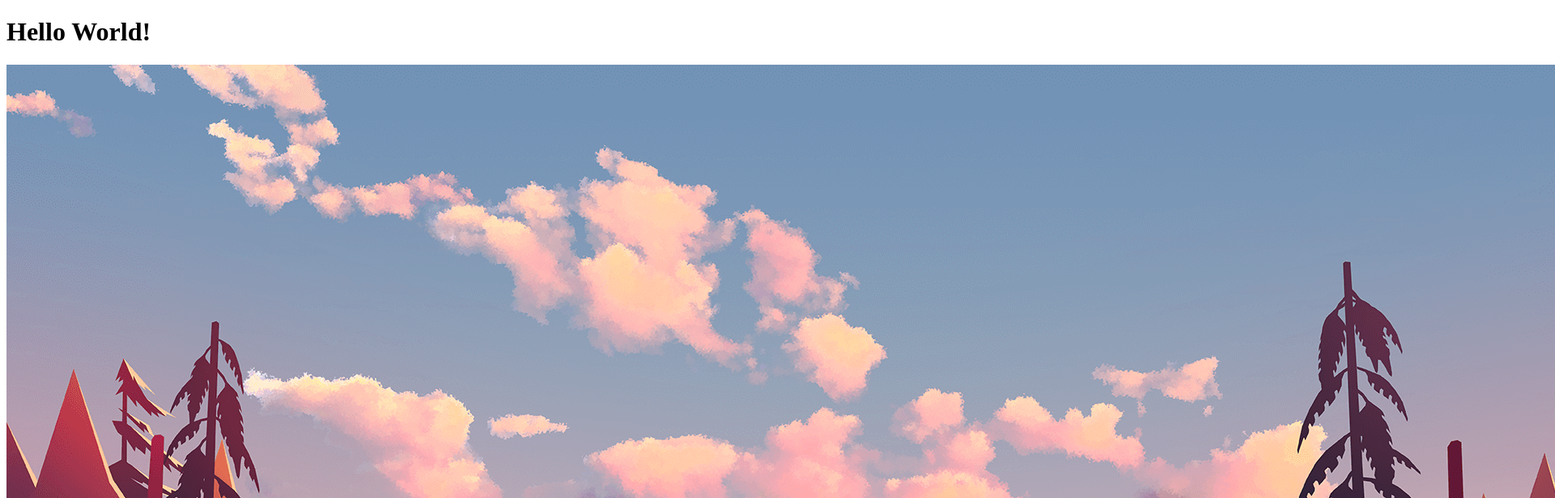
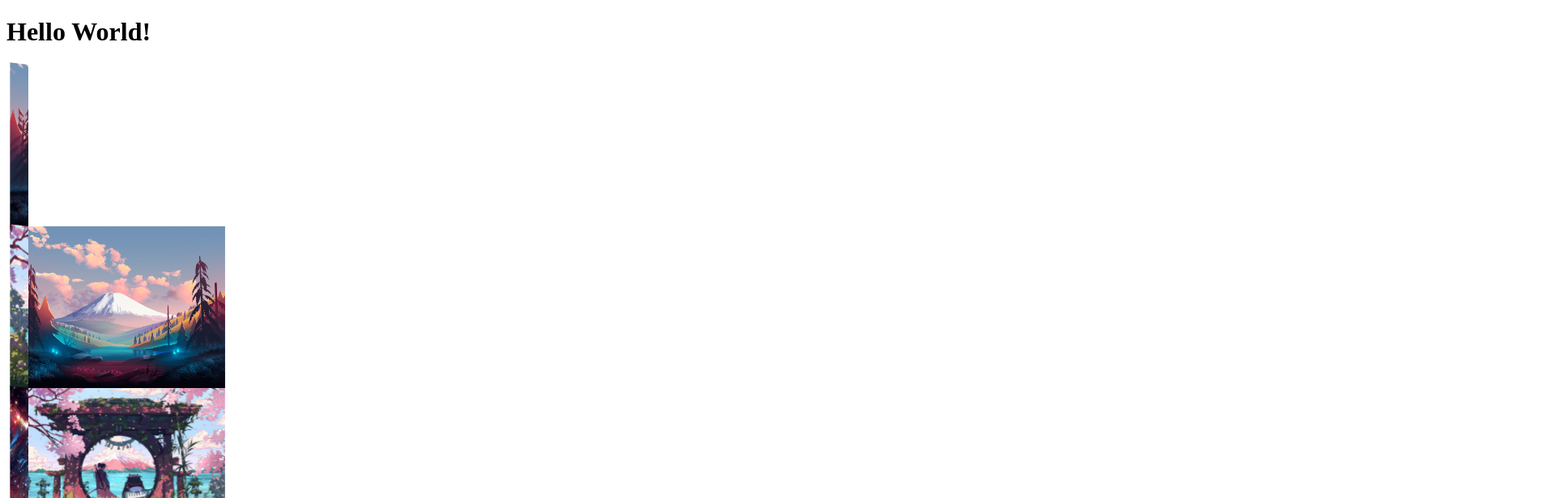
Before and after one commit to GrinZero/magic-design, a React (Vite) app: page / in a window 1280 px wide. Shown: the top 616 px of the page at 81% size, 1920 px wide, since content can reach past the window. Built offline with nearby package versions, Linux system fonts and the light colour scheme.

Commit message:
feat: 完成部分cornswiper

```diff
--- a/src/components/swiper/corner-swiper/CornerSwiper.module.scss
+++ b/src/components/swiper/corner-swiper/CornerSwiper.module.scss
@@ -1,3 +1,32 @@
+%preserve-3d {
+	transform-style: preserve-3d;
+}
+%transtion-all {
+	transition: all 0.36s linear;
+}
+
 .corner-swiper {
 	position: relative;
+	@extend %preserve-3d;
 }
+
+.swiper-item {
+	flex-shrink: 0;
+	perspective: 700px;
+	overflow: visible;
+	@extend %preserve-3d;
+}
+
+.element-3d {
+	clip-path: polygon(0 0, var(--position) 0, var(--position) 100%, 0 100%);
+	transform: rotateX(0deg) rotateY(var(--rotate));
+	transform-origin: var(--position);
+	@extend %preserve-3d;
+	@extend %transtion-all;
+}
+
+.element-2d {
+	clip-path: polygon(var(--position) 0, 100% 0, 100% 100%, var(--position) 100%);
+	@extend %preserve-3d;
+	@extend %transtion-all;
+}
--- a/src/components/swiper/corner-swiper/CornerSwiper.tsx
+++ b/src/components/swiper/corner-swiper/CornerSwiper.tsx
@@ -5,12 +5,14 @@ import styles from './CornerSwiper.module.scss';
 
 interface CornerSwiperProps extends SwiperProps {
 	defaultMargin?: boolean;
+	rotate?: string;
 }
 
 const CornerSwiper: React.FC<CornerSwiperProps> = ({
 	defaultCurrent = 0,
 	defaultMargin = true,
 	children,
+	rotate = '45deg',
 	className = '',
 	// autoplay,
 	// duration,
@@ -22,12 +24,34 @@ const CornerSwiper: React.FC<CornerSwiperProps> = ({
 		if (!defaultMargin) {
 			return childList;
 		}
-		return childList.map((child) =>
-			React.cloneElement(child, {
+		return childList.map((child, index) => {
+			const position = 10;
+			const positionStr = `${position}%`;
+			const element3D = React.cloneElement(child, {
 				...child.props,
-				className: `${child.props.className || ''} mg-mr-5`,
-			}),
-		);
+				key: `${child.key}-Left`,
+				className: `mg-relative mg-overflow-hidden ${styles['element-3d']} ${child.props.className}`,
+				// eslint-disable-next-line @typescript-eslint/naming-convention
+				style: { '--position': positionStr, '--rotate': rotate },
+			});
+			const element2D = React.cloneElement(child, {
+				...child.props,
+				key: `${child.key}-Right`,
+				className: `mg-absolute mg-overflow-hidden mg-top-0 mg-left-0 ${styles['element-2d']} ${child.props.className}`,
+				// eslint-disable-next-line @typescript-eslint/naming-convention
+				style: { '--position': positionStr },
+			});
+
+			const baseClassName = `${child.props.className || ''} mg-mr-5 mg-relative ${
+				styles['swiper-item']
+			}`;
+			const element = (
+				<div key={child.key || index} className={baseClassName}>
+					{[element3D, element2D]}
+				</div>
+			);
+			return element;
+		});
 	}, [children, defaultMargin]);
 
 	return (
--- a/src/components/swiper/swiper-item/SwiperItem.tsx
+++ b/src/components/swiper/swiper-item/SwiperItem.tsx
@@ -5,7 +5,6 @@ import type { ComponentProps } from '@/types';
 export interface SwiperItemProps extends ComponentProps {
 	children: React.ReactNode | React.ReactNode[];
 	className?: string;
-	[key: string]: any;
 }
 
 const SwiperItem: React.FC<SwiperItemProps> = ({ children, className = '', ...rest }) => {
--- a/src/components/swiper/types.tsx
+++ b/src/components/swiper/types.tsx
@@ -2,7 +2,9 @@ import type { ComponentProps } from '@/types';
 
 import type { SwiperItemProps } from './swiper-item/SwiperItem';
 
-type SwiperItemNode = React.ReactElement<React.FC<SwiperItemProps> & { className?: string }>;
+type SwiperItemNode = React.ReactElement<
+	React.FC<SwiperItemProps> & { className?: string; [key: string]: any }
+>;
 export interface SwiperProps extends ComponentProps {
 	interval?: number;
 	duration?: number;
--- /dev/null
+++ b/src/pages/corner-swiper/CornerSwiperIndex.module.scss
@@ -0,0 +1,11 @@
+.item {
+	width: 270px;
+	height: 200px;
+	border-radius: 8px;
+}
+
+.img {
+	width: 100%;
+	height: 100%;
+	object-fit: cover;
+}
--- a/src/pages/corner-swiper/CornerSwiperIndex.tsx
+++ b/src/pages/corner-swiper/CornerSwiperIndex.tsx
@@ -1,24 +1,40 @@
 import { useState } from 'react';
 
+import firstPng from '@/assets/images/stories/swiperBanner1.png';
+import secondPng from '@/assets/images/stories/swiperBanner2.png';
+import thirdPng from '@/assets/images/stories/swiperBanner3.png';
 import { CornerSwiper, SwiperItem } from '@/components';
 
-import firstPng from '../../assets/images/stories/swiperBanner1.png';
-import secondPng from '../../assets/images/stories/swiperBanner2.png';
-import thirdPng from '../../assets/images/stories/swiperBanner3.png';
+import styles from './CornerSwiperIndex.module.scss';
+
+const imgList = [
+	{
+		src: firstPng,
+		alt: 'firstPng',
+	},
+	{
+		src: secondPng,
+		alt: 'secondPng',
+	},
+	{
+		src: thirdPng,
+		alt: 'thirdPng',
+	},
+	{
+		src: firstPng,
+		alt: 'forthPng',
+	},
+];
 
 const CornerSwiperIndex = () => {
 	const [current, setCurrent] = useState(0);
 	return (
 		<CornerSwiper current={current}>
-			<SwiperItem className="item" onClick={() => setCurrent(0)}>
-				<img className="img" alt="firstPng" src={firstPng} />
-			</SwiperItem>
-			<SwiperItem className="item" onClick={() => setCurrent(1)}>
-				<img className="img" alt="secondPng" src={secondPng} />
-			</SwiperItem>
-			<SwiperItem className="item" onClick={() => setCurrent(2)}>
-				<img className="img" alt="thirdPng" src={thirdPng} />
-			</SwiperItem>
+			{imgList.map((item) => (
+				<SwiperItem key={item.alt} className={styles.item} onClick={() => setCurrent(0)}>
+					<img className={styles.img} alt={item.alt} src={item.src} />
+				</SwiperItem>
+			))}
 		</CornerSwiper>
 	);
 };
```
Also changed, not shown: src/stories/swiper/Button.tsx (deleted, +0 -8 lines), 1 other file (tests, documents, lock files or other folders).
